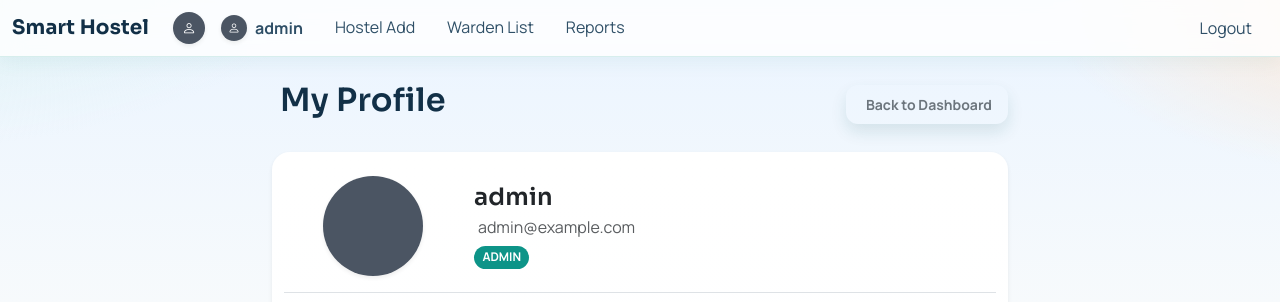
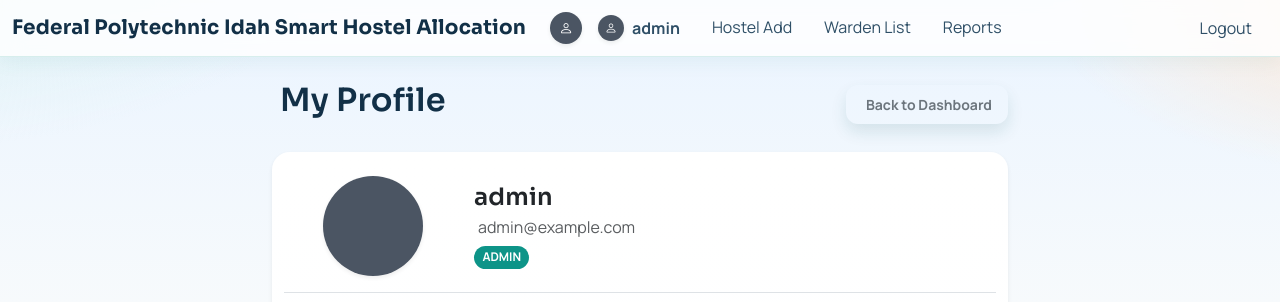
Before and after one commit to skyro-Softman/Smart-hostel-allocation-, a Django app: page /accounts/profile/ in a window 1280 px wide. Shown: the top 302 px of the page. Run offline with Django 5.2, Linux system fonts and the light colour scheme; a user stored in the database is signed in; data comes from the database, SQL or seed files in the repository.

Commit message:
Update title and navbar brand in base.html

```diff
--- a/templates/base.html
+++ b/templates/base.html
@@ -4,7 +4,7 @@
 <head>
   <meta charset="utf-8">
   <meta name="viewport" content="width=device-width, initial-scale=1">
-  <title>Smart Hostel</title>
+  <title>Federal Polytechnic Idah Smart Hostel Allocation</title>
   <link rel="preconnect" href="https://fonts.googleapis.com">
   <link rel="preconnect" href="https://fonts.gstatic.com" crossorigin>
   <link href="https://fonts.googleapis.com/css2?family=Manrope:wght@400;500;600;700;800&family=Sora:wght@600;700&display=swap" rel="stylesheet">
@@ -293,7 +293,7 @@
   <div class="container-fluid">
     <!-- Top Nav Header Brand + Small Profile Picture Thumbnail -->
     <div class="d-flex align-items-center gap-2">
-      <a class="navbar-brand mb-0" href="/">Smart Hostel</a>
+      <a class="navbar-brand mb-0" href="/">Federal Polytechnic Idah Smart Hostel Allocation</a>
       {% if user.is_authenticated and '/accounts/login/' not in current_path and '/accounts/register/' not in current_path %}
         <a href="{% url 'profile' %}" class="d-inline-flex align-items-center text-decoration-none" title="View Profile">
           {% if user.profile.profile_picture and user.profile.profile_picture.name %}
```
